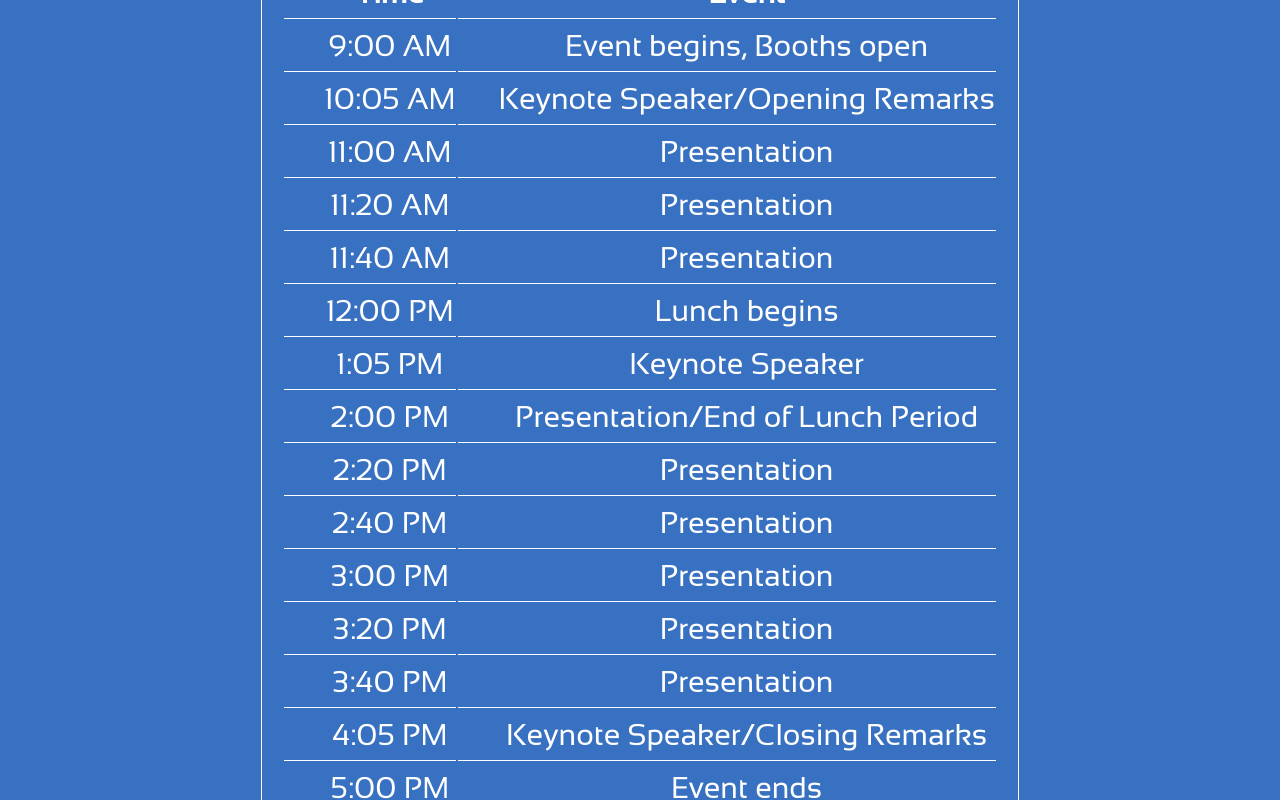
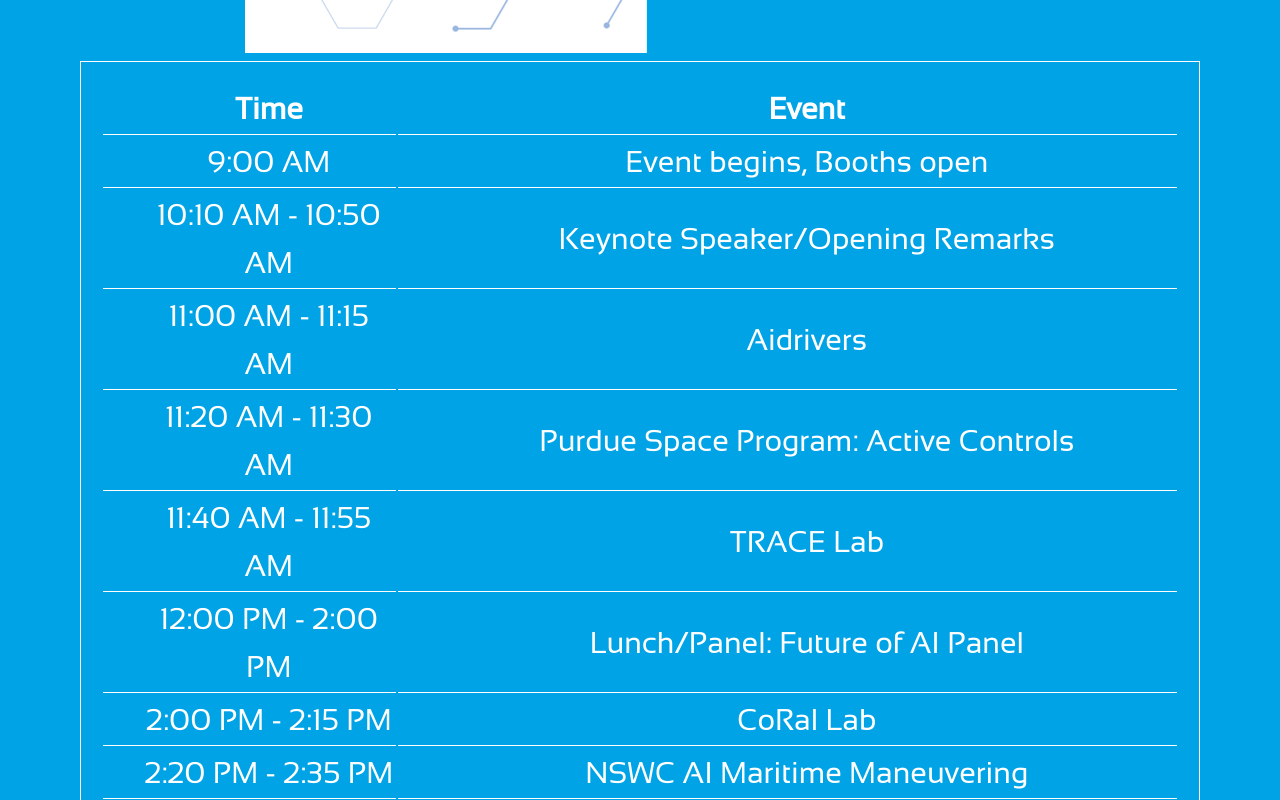
Before and after one commit to purdue-arc/RISE_Site, a React (Create React App) app: page /program in a window 1280 px wide. Shown: the part 2480-3280 px from the top of the page. Built offline with nearby package versions, Linux system fonts and the light colour scheme.

Commit message:
Improved graphics, font size bug fix, footer repair

```diff
--- a/src/Main.css
+++ b/src/Main.css
@@ -86,7 +86,7 @@ th {
 
 
 .lightbluebox {
-  background-color: #3871c1;
+  background-color: #00a3e6;
   padding: 10vh;
   color: white;
   width: auto;
--- a/src/components/program/ScheduleDay.jsx
+++ b/src/components/program/ScheduleDay.jsx
@@ -1,27 +1,30 @@
 import Event from "./Event";
 import Time from "./Time";
+import rise_graphic from "../assets/graphicRise.png"
+
+
 const events = [
     { time: "9:00 AM", desc: "Event begins, Booths open" },
-    { time: "10:05 AM", desc: "Keynote Speaker/Opening Remarks" },
-    { time: "11:00 AM", desc: "Presentation" },
-    { time: "11:20 AM", desc: "Presentation" },
-    { time: "11:40 AM", desc: "Presentation" },
-    { time: "12:00 PM", desc: "Lunch begins" },
-    { time: "1:05 PM", desc: "Keynote Speaker" },
-    { time: "2:00 PM", desc: "Presentation/End of Lunch Period" },
-    { time: "2:20 PM", desc: "Presentation" },
-    { time: "2:40 PM", desc: "Presentation" },
-    { time: "3:00 PM", desc: "Presentation" },
-    { time: "3:20 PM", desc: "Presentation" },
-    { time: "3:40 PM", desc: "Presentation" },
-    { time: "4:05 PM", desc: "Keynote Speaker/Closing Remarks" },
+    { time: "10:10 AM - 10:50 AM", desc: "Keynote Speaker/Opening Remarks" },
+    { time: "11:00 AM - 11:15 AM", desc: "Aidrivers" },
+    { time: "11:20 AM - 11:30 AM", desc: "Purdue Space Program: Active Controls" },
+    { time: "11:40 AM - 11:55 AM", desc: "TRACE Lab" },
+    { time: "12:00 PM - 2:00 PM", desc: "Lunch/Panel: Future of AI Panel" },
+    { time: "2:00 PM - 2:15 PM", desc: "CoRal Lab" },
+    { time: "2:20 PM - 2:35 PM", desc: "NSWC AI Maritime Maneuvering" },
+    { time: "2:40 PM - 2:55 PM", desc: "ROAR Lab" },
+    { time: "3:00 PM - 3:15 PM", desc: "Uniform Sierra Aerospace" },
+    { time: "3:20 PM - 3:35 PM", desc: "IU School of Informatics, Computing and Engineering, IUPUI" },
+    { time: "3:40 PM - 3:55 PM", desc: "Purdue AI Racing Team" },
+    { time: "4:10 PM - 4:50 PM", desc: "Panel: Robotics Roundtable" },
+    { time: "4:50 PM - 5:00 PM", desc: "Closing Remarks" },
     { time: "5:00 PM", desc: "Event ends" },
 ];
 
 function ScheduleDay() {
     return (
         <div class="lightbluebox">
-            <h1>RISE | 3/30/2024 </h1>
+            <img src={rise_graphic} alt="RISE Event" className="header-image"/>
             <table className="table">
                 <tr className="table-internal">
                     <th >
--- a/src/components/sponsorship/tier-list/TierList.css
+++ b/src/components/sponsorship/tier-list/TierList.css
@@ -21,6 +21,7 @@
     border: 2px solid #2e3f4f; /* Slightly lighter blue border */
     font-family: 'Poppins', sans-serif;
 }
+
 .tiers {
     padding: 2vh 1vw;
     display: flex;
@@ -30,26 +31,26 @@
     font-family: 'Poppins', sans-serif;
     overflow-x: scroll;
     scroll-snap-type: x mandatory;
-
 }
 
 .tier {
     scroll-snap-align: center;
     background: #243447; /* Tier background blue */
-    padding: calc(1vh + 1vw) calc(1.7vh + 1.7vw);
+    padding: 2vh 2vw; /* Adjusted padding for better responsiveness */
     width: 80%;
     min-width: 200px;
     border: 1px solid #2e3f4f; /* Border color */
     box-shadow: 0 4px 8px 0 rgba(0, 0, 0, 0.2);
     height: 55vh;
 }
+
 .tier-text {
     height: 33vh;
 }
 
 .tier-name {
     font-family: 'Sansation-Bold', sans-serif;
-    font-size: 2em;
+    font-size: 2.5vmin; /* Use vmin for responsive font scaling */
     margin: 4vh 0 2vh 0;
     height: 10vh;
     color: #4a90e2; /* Bright blue for tier names */
@@ -62,10 +63,13 @@
 }
 
 .benefit {
-    font-size: 1em;
+    font-size: 2vmin; /* Use vmin for responsive font scaling */
     padding: 4vh 0;
     position: relative;
 }
+
+/* ... Remaining Styles ... */
+
 
 .benefit:not(:last-child)::after {
     content: '';
```
Also changed, not shown: src/components/assets/graphicRise.png (added).
